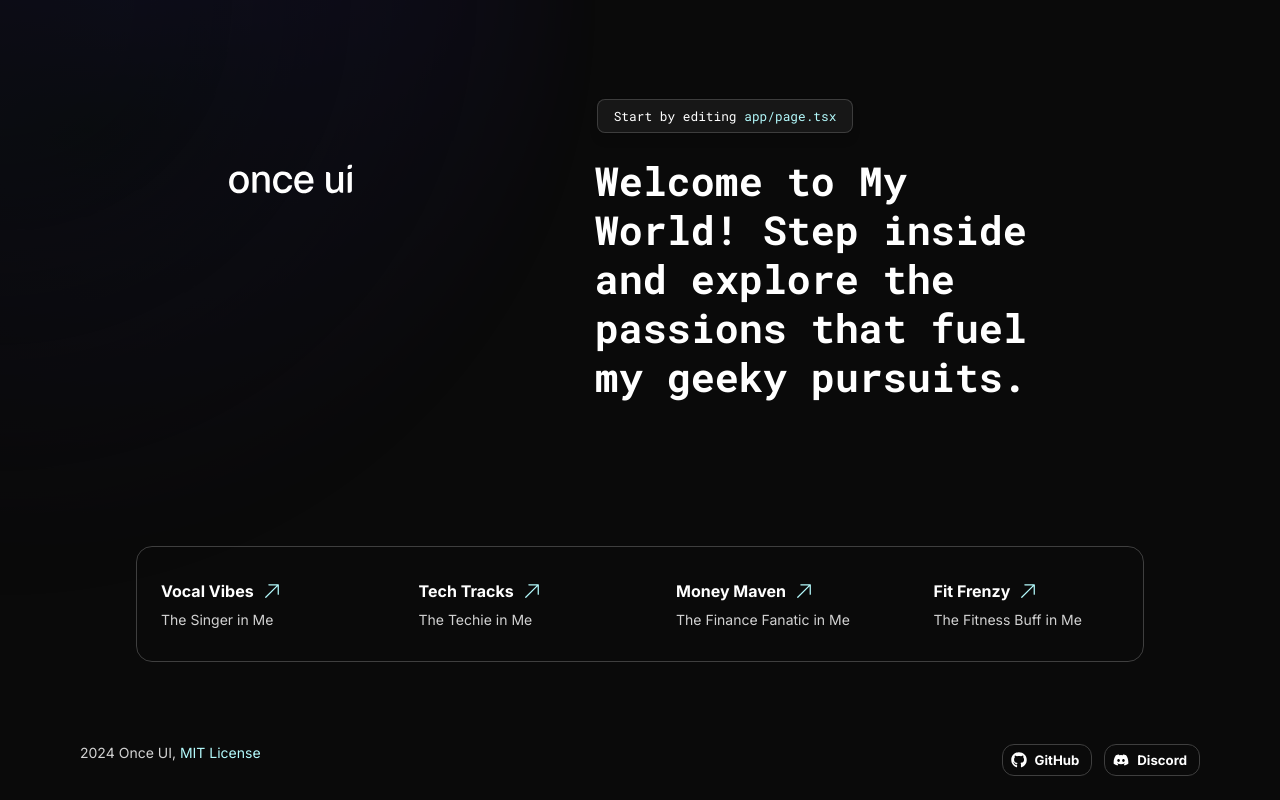
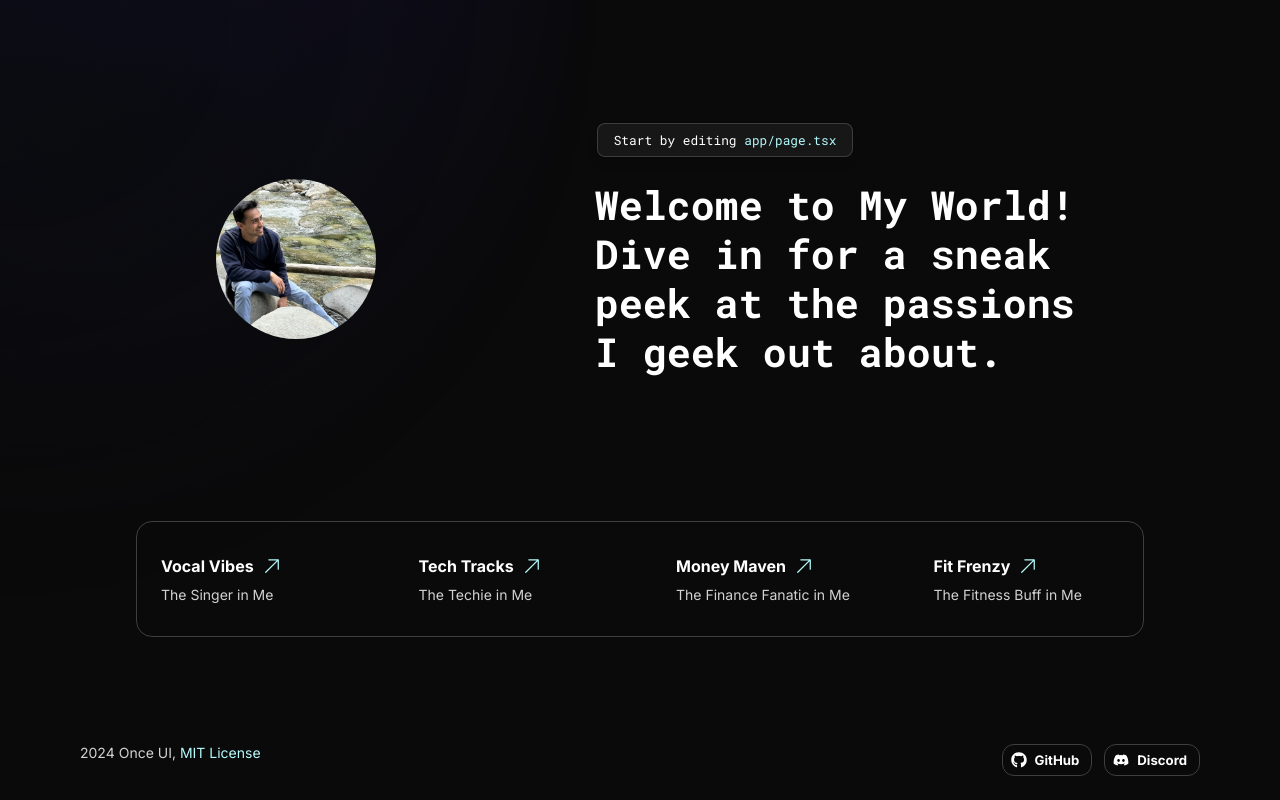
Before and after one commit to iamankurj/iamankurj.com, a Next.js app: page / in a window 1280 px wide. Built offline with nearby package versions, Linux system fonts and the light colour scheme.

Commit message:
my photo instead of once ui logo on home page

```diff
--- a/src/app/page.tsx
+++ b/src/app/page.tsx
@@ -2,7 +2,7 @@
 
 import React from 'react';
 
-import { Heading, Text, Flex, Button, Grid, Icon, InlineCode, Logo, LetterFx, Arrow } from '@/once-ui/components';
+import { Heading, Text, Flex, Button, Grid, Icon, InlineCode, SmartImage, LetterFx } from '@/once-ui/components';
 import Link from 'next/link';
 
 export default function Home() {
@@ -48,7 +48,17 @@ export default function Home() {
             <Flex
               position="relative"
               flex={2} paddingTop="56" paddingX="xl">
-              <Logo size="xl" icon={false} style={{ zIndex: '1' }} href="https://once-ui.com" />
+              <Flex
+                minHeight={10} minWidth={10}
+                maxWidth={10} maxHeight={10}>
+                <SmartImage
+                  src="/images/me_by_the_river.jpg"
+                  alt="Ankur J"
+                  aspectRatio="1"
+                  radius="full"
+                  objectFit="cover"
+                />
+              </Flex>
             </Flex>
             <Flex
               position="relative"
@@ -69,7 +79,7 @@ export default function Home() {
                 <span className="font-code">
                   <LetterFx
                     trigger="instant">
-                    Welcome to My World! Step inside and explore the passions that fuel my geeky pursuits.
+                    Welcome to My World! Dive in for a sneak peek at the passions I geek out about.
                   </LetterFx>
                 </span>
               </Heading>
```
Also changed, not shown: public/images/me_by_the_river.jpg (added).
